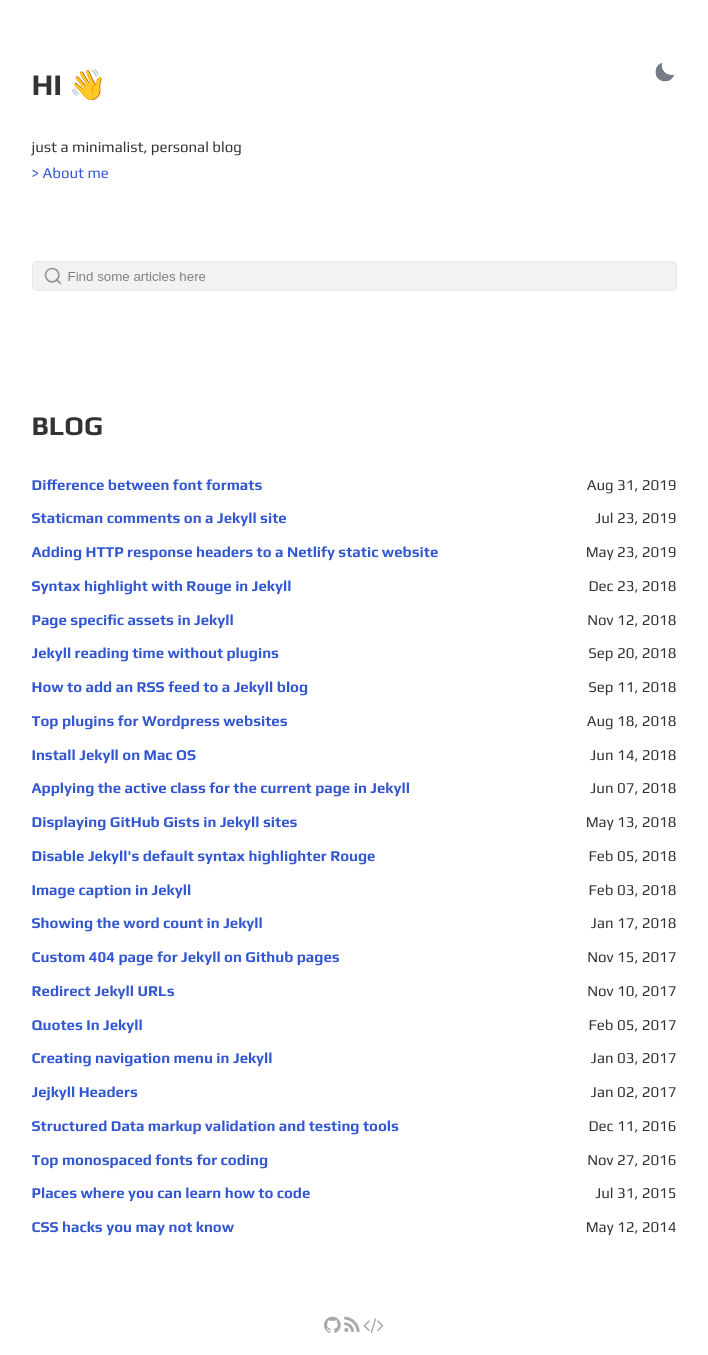
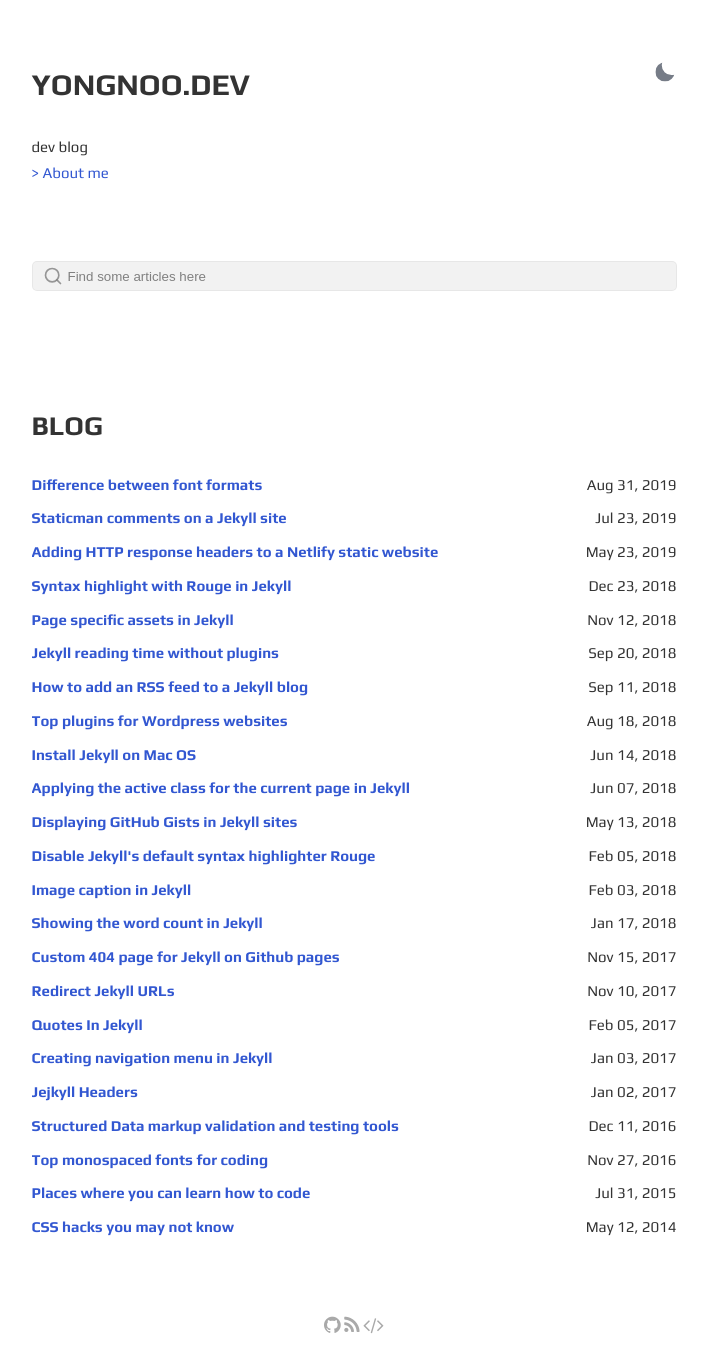
Before and after one commit to yongnoo/yongnoo.github.io, a Jekyll site: the page built from index.html, in a window 1280 px wide. Shown: the whole page, without its empty margins (286-994 px from the left). Built offline with Jekyll 4.4.1, drawn with Linux system fonts in a browser that asks for light colours; comment, search, counter and statistics services are not loaded.

Commit message:
description

```diff
--- a/_config.yml
+++ b/_config.yml
@@ -1,22 +1,22 @@
-site: Gesko
-title: Gesko
-greetings: Hi 👋
+site: yongnoo
+title: yongnoo.dev
+greetings: yongnoo.dev
 description: >-
-  just a minimalist, personal blog
+  dev blog
 lang: en-US
 timezone:  Europe/Rome
-repo: https://github.com/DavideBri/Gesko # site repo [optional]
+repo: https://github.com/yongnoo/yongnoo.github.io # site repo [optional]
 data-theme: dark # default theme "dark" | "light"
-discus-identifier: powex # replace with your disqus shortname
+discus-identifier: yongnoo # replace with your disqus shortname
 
 author:
-  name: gesko
-  bio: just a minimalist, personal blog
+  name: yongnoo
+  bio: noob
   userpicture:
   username: # general username
-  github: # github username
+  github: yongnoo # github username
   twitter: # twitter username
-  email: your-email@email.com # email adress
+  email: seoyj1110@gmail.com # email adress
 
 # Font Settings
 googlewebfonts: family=Play:wght@400;700&family=Source+Code+Pro:ital,wght@0,200;0,300;0,400;0,600;0,700;0,900;1,300;1,400;1,500;1,600;1,700;1,900
```
